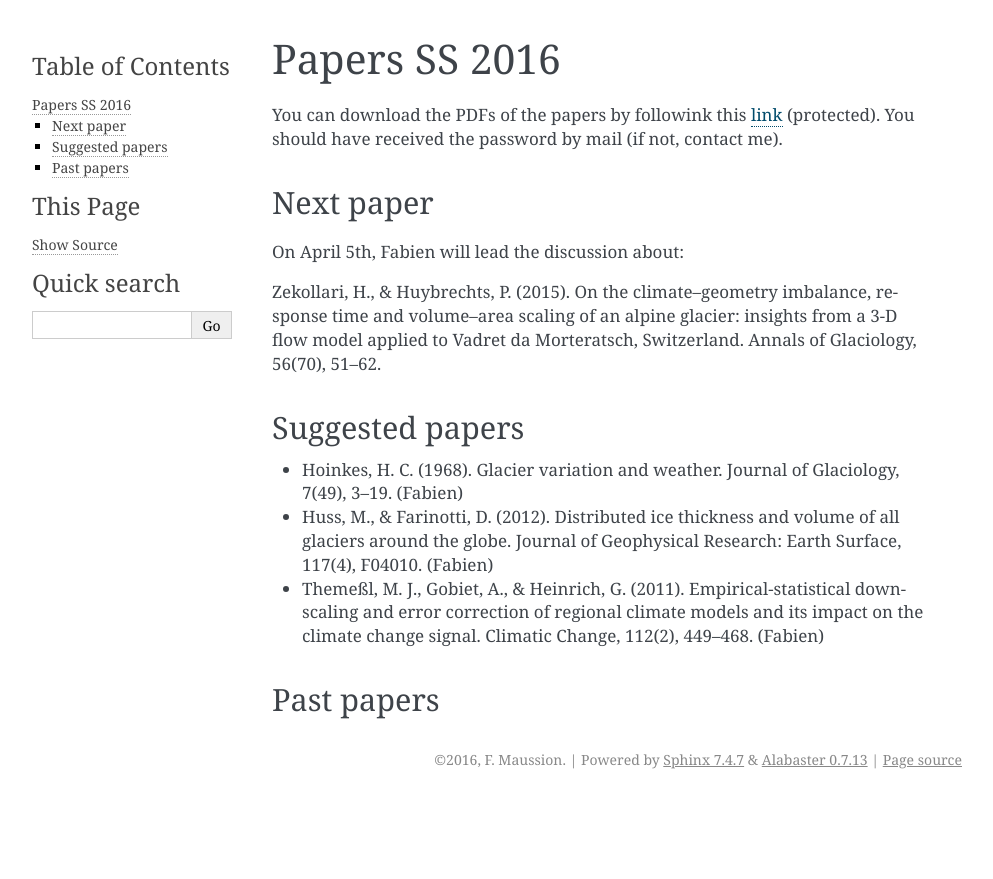
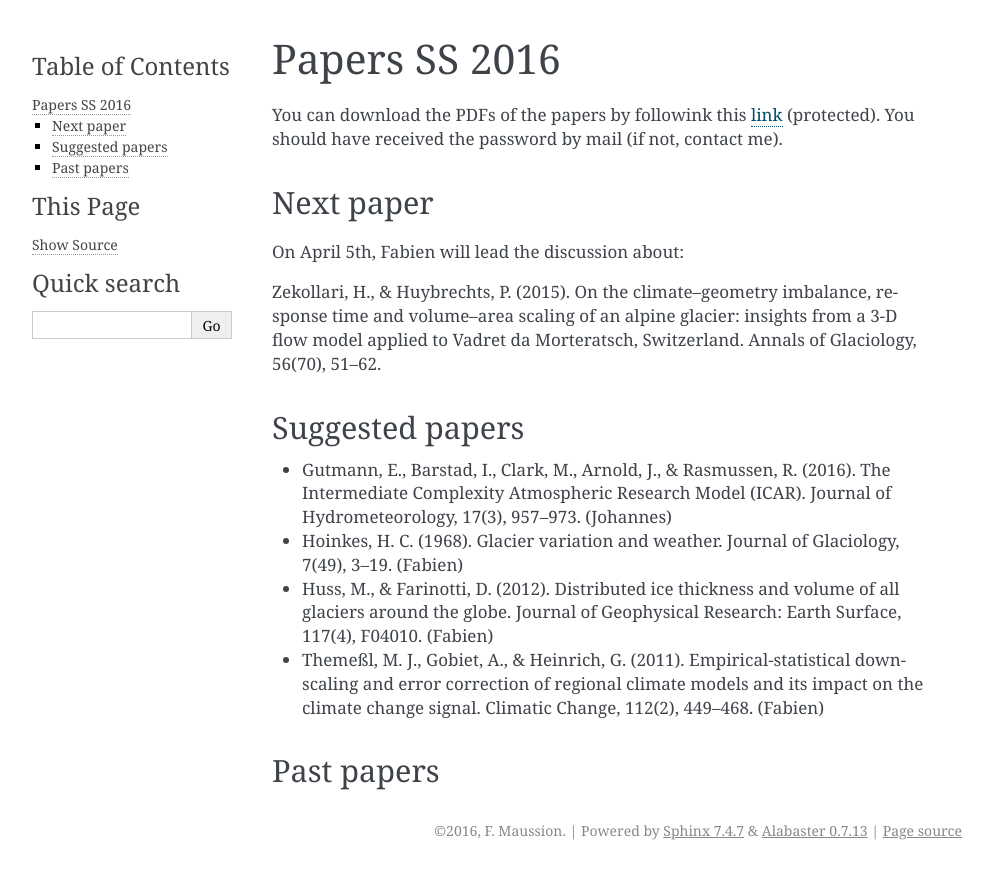
Before and after one commit to fmaussion/acinn_litsem, a Sphinx documentation site: the page built from docs/ss_2016.rst, in a window 1280 px wide. Shown: the top 879 px of the page, without its empty margins (148-1141 px from the left). Built offline with Sphinx 7.4.7, drawn with Linux system fonts in a browser that asks for light colours.

Commit message:
new paper

```diff
--- a/docs/ss_2016.rst
+++ b/docs/ss_2016.rst
@@ -22,6 +22,9 @@ Glaciology, 56(70), 51–62.
 Suggested papers
 ----------------
 
+- Gutmann, E., Barstad, I., Clark, M., Arnold, J., & Rasmussen, R. (2016).
+  The Intermediate Complexity Atmospheric Research Model (ICAR). Journal of
+  Hydrometeorology, 17(3), 957–973. (Johannes)
 
 - Hoinkes, H. C. (1968). Glacier variation and weather.
   Journal of Glaciology, 7(49), 3–19. (Fabien)
```
